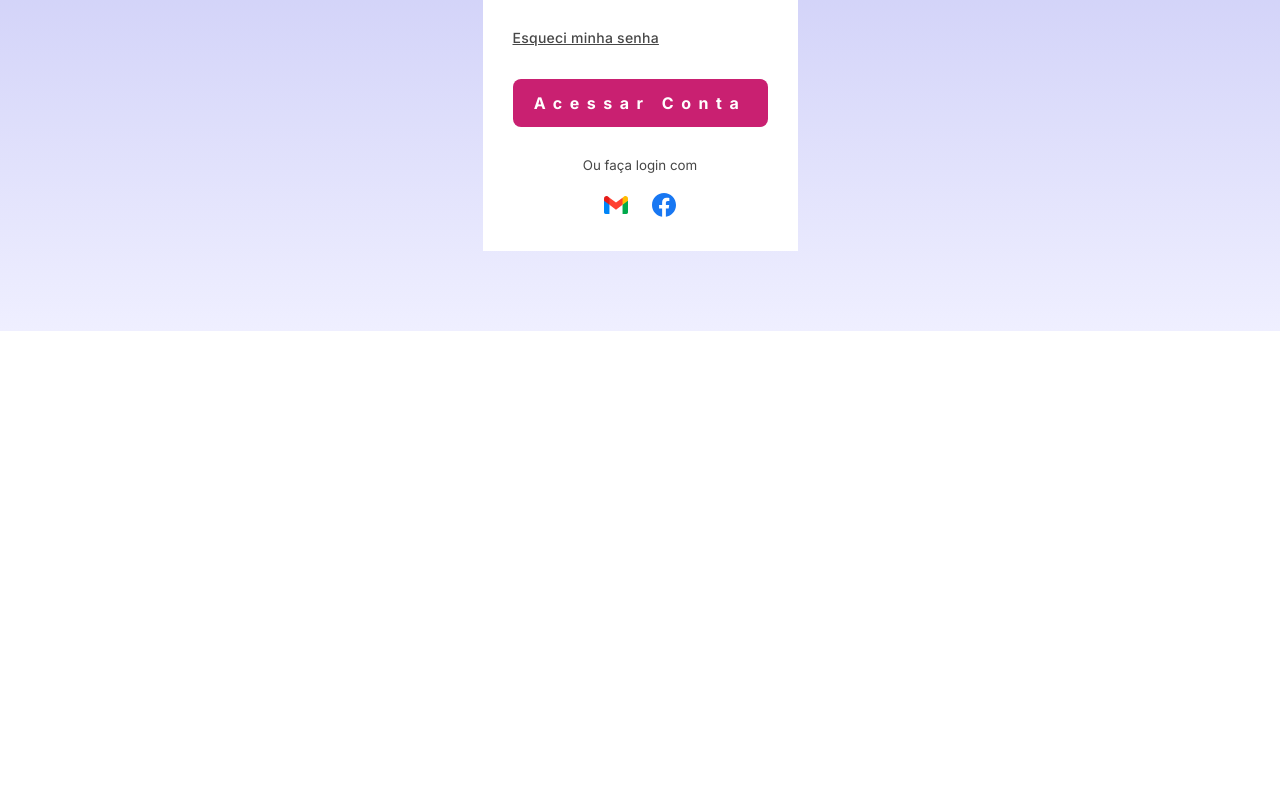
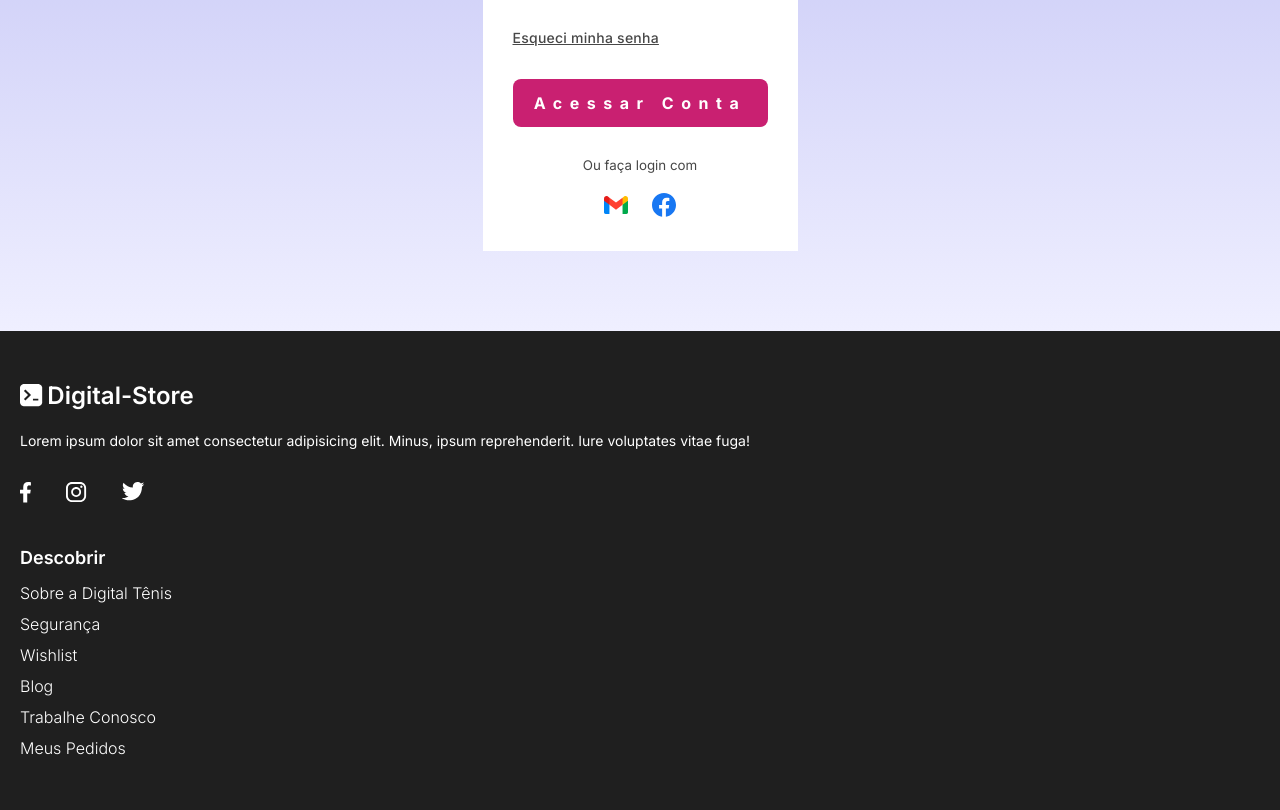
Before and after one commit to tarciliobatistadev/digital-store, a plain HTML site: page index.html in a window 1280 px wide. Shown: the part 429-1239 px from the top of the page. Before the commit the page ends 800 px from the top, so only its background shows below. Drawn offline with Linux system fonts and the light colour scheme.

Commit message:
Continuando Footer

```diff
--- a/index.html
+++ b/index.html
@@ -70,5 +70,35 @@
         </div>
         </form>
     </main>
+    <footer>
+       <div class="logo">
+            <img src="./logo-branca.svg" alt=""/>
+            <span>Digital-Store</span>
+        </div>
+        <p>Lorem ipsum dolor sit amet consectetur adipisicing elit. Minus, ipsum reprehenderit. Iure voluptates vitae fuga!</p>
+        <div class="social">
+            <a href="#">
+                <img src="./facebook-branco.svg" alt="logo facebook">
+            </a>
+            <a href="#">
+                <img src="./instagram-branco.svg" alt="logo instagram">
+            </a>
+            <a href="#">
+                <img src="./twitter-branco.svg" alt="logo twitter">
+            </a>
+        </div>
+        <div class="informacoes">
+            <div class="descobrir">
+                <h2>Descobrir</h2>
+                <a href="#">Sobre a Digital Tênis</a>
+                <a href="#">Segurança</a>
+                <a href="#">Wishlist</a>
+                <a href="#">Blog</a>
+                <a href="#">Trabalhe Conosco</a>
+                <a href="#">Meus Pedidos</a>
+            </div>
+            <div class="categorias"></div>
+        </div>
+    </footer>
 </body>
 </html>
--- a/style.css
+++ b/style.css
@@ -141,3 +141,56 @@ main {
         }
         }
         }
+
+footer {
+    padding: 3.125rem 1.25rem 2.875rem;
+    background-color: var(--corTitulo);
+
+    .logo {
+        width: fit-content;
+        display: flex;
+        align-items: center;
+        gap: .2725rem;
+        margin-bottom: 20px;
+
+
+    span {
+        font-size: 1.5rem;
+        font-weight: 600;
+        color: var(--corBranca);
+    }
+    }
+
+    p {
+        font-size: .875rem;
+        color: var(--corBranca);
+        line-height: 1.375rem;
+    }
+
+    .social {
+        display: flex;
+        gap: 2.1875rem;
+        margin: 1.875rem 0 2.5rem
+    }
+
+    .informacoes {
+
+       .descobrir {
+        display: flex;
+        flex-direction: column;
+
+        h2 {
+           color: var(--corBranca);
+           font-size: 1.125rem;
+           font-weight: 600;
+           margin-bottom: .625rem;
+        }
+        a {
+            color: var(--corBranca);
+            text-decoration: none;
+            font-weight: 300;
+            line-height: 1.9375rem;
+        }
+       }
+    }
+}
```
Also changed, not shown: facebook-branco.svg (added), instagram-branco.svg (added), logo-branca.svg (added), twitter-branco.svg (added).
